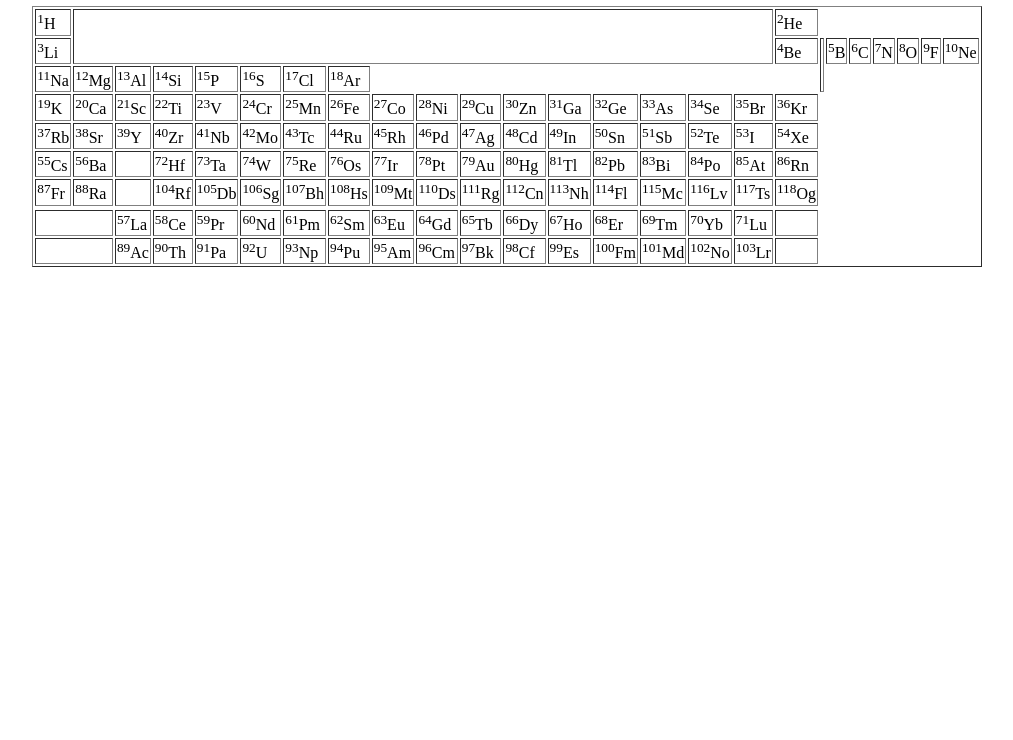
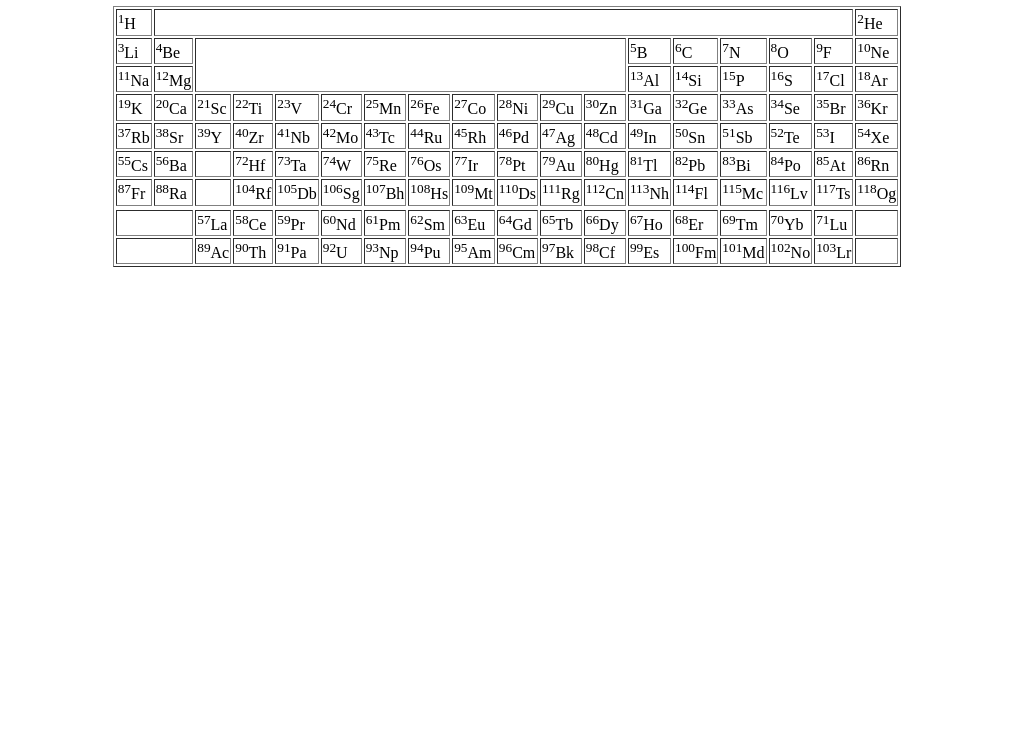
Before and after one commit to qasim-jpg/Periodic-Table1, a plain HTML site: page index.html in a window 1280 px wide. Shown: the part 60-800 px from the top of the page, without its empty margins (133-1146 px from the left). Drawn offline with Linux system fonts and the light colour scheme.

Commit message:
Update index.html

```diff
--- a/index.html
+++ b/index.html
@@ -9,7 +9,7 @@
  <table border="1">
   <tr>
    <td><sup>1</sup>H</td>
-   <td colspan="16" rowspan="2"></td>
+   <td colspan="16" rowspan="1"></td>
 
    <td><sup>2</sup>He</td>
   </tr>
```
